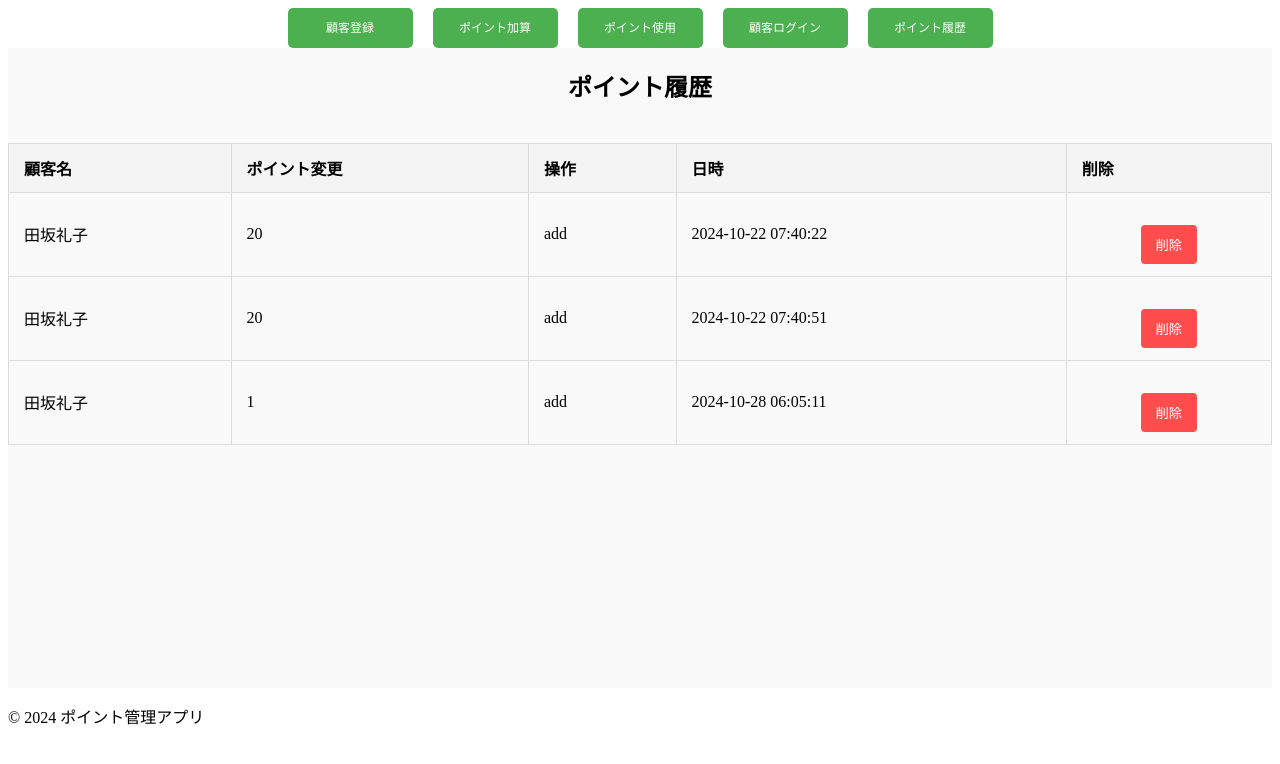
After one commit to re912/point_test, a Flask app: page /points_history in a window 1280 px wide. The commit adds this page. Shown: the top 764 px of the page. Run offline with Flask 3, Linux system fonts and the light colour scheme; data comes from the database, SQL or seed files in the repository; both versions use the stored data as it was after the commit.

Commit message:
ポイント履歴

```diff
--- a/app.py
+++ b/app.py
@@ -17,15 +17,15 @@ def init_db():
             points INTEGER DEFAULT 0
         )
     ''')
-    conn.commit()
-    conn.close()
-
-# ポイント追加用のカラムを追加
-def add_points_column():
-    conn = sqlite3.connect('point_test.db')
-    cursor = conn.cursor()
     cursor.execute('''
-        ALTER TABLE customers ADD COLUMN points INTEGER DEFAULT 0
+        CREATE TABLE IF NOT EXISTS points_history (
+            id INTEGER PRIMARY KEY AUTOINCREMENT,
+            customer_id INTEGER NOT NULL,
+            points_change INTEGER NOT NULL,
+            operation_type TEXT NOT NULL,
+            datetime TEXT NOT NULL,
+            FOREIGN KEY (customer_id) REFERENCES customers (id)
+        )
     ''')
     conn.commit()
     conn.close()
@@ -76,6 +76,13 @@ def add_points():
 
             # 顧客のポイントを更新
             cursor.execute('UPDATE customers SET points = ? WHERE id = ?', (new_points, customer_id))
+
+            # ポイント履歴に記録
+            cursor.execute('''
+                INSERT INTO points_history (customer_id, points_change, operation_type, datetime)
+                VALUES (?, ?, ?, datetime('now'))
+            ''', (customer_id, points_to_add, 'add'))
+
             conn.commit()
             conn.close()
 
@@ -111,10 +118,11 @@ def customer_login():
             session['customer_name'] = customer[1]
             return redirect(url_for('view_points'))  # ログイン後にポイント確認ページにリダイレクト
         else:
-            return 'ログインに失敗しました。名前またはパスワードが正しくありません。'
+            flash('ログインに失敗しました。名前またはパスワードが正しくありません。', 'error')
 
     return render_template('customer_login.html')
 
+# ポイントを表示するページ
 @app.route('/view_points')
 def view_points():
     if 'customer_name' in session:
@@ -125,10 +133,8 @@ def view_points():
             discount_points = 50  # 割引に必要なポイント
             points_needed = discount_points - current_points if current_points < discount_points else 0  # 必要なポイント計算
 
-            # テンプレートに渡すデータを更新
             return render_template('view_points.html', customer_name=customer[1], customer_points=current_points, points_needed=points_needed)
     return redirect(url_for('customer_login'))
-
 
 # ポイントを使用するページ
 @app.route('/use_points', methods=['GET', 'POST'])
@@ -146,12 +152,19 @@ def use_points():
         if customer:
             customer_id, current_points = customer
 
-            # ポイントが50以上あるか確認
+            # ポイントが十分にあるか確認
             if current_points >= points_to_use:
                 new_points = current_points - points_to_use
 
                 # 顧客のポイントを更新
                 cursor.execute('UPDATE customers SET points = ? WHERE id = ?', (new_points, customer_id))
+
+                # ポイント履歴に記録
+                cursor.execute('''
+                    INSERT INTO points_history (customer_id, points_change, operation_type, datetime)
+                    VALUES (?, ?, ?, datetime('now'))
+                ''', (customer_id, -points_to_use, 'use'))
+
                 conn.commit()
                 conn.close()
 
@@ -165,7 +178,52 @@ def use_points():
 
     return render_template('use_points.html')
 
+# ポイント履歴を表示するページ
+@app.route('/points_history')
+def points_history():
+    conn = sqlite3.connect('point_test.db')
+    cursor = conn.cursor()
+    cursor.execute('''
+        SELECT ph.id, c.name, ph.points_change, ph.operation_type, ph.datetime
+        FROM points_history ph
+        JOIN customers c ON ph.customer_id = c.id
+    ''')
+    history = cursor.fetchall()
+    conn.close()
+    return render_template('points_history.html', history=history)
 
+# ポイント履歴を削除する処理
+@app.route('/delete_history/<int:history_id>', methods=['POST'])
+def delete_history(history_id):
+    conn = sqlite3.connect('point_test.db')
+    cursor = conn.cursor()
+
+    # 対象の履歴を取得
+    cursor.execute('SELECT customer_id, points_change FROM points_history WHERE id = ?', (history_id,))
+    history = cursor.fetchone()
+
+    if history:
+        customer_id, points_change = history
+
+        # 顧客の現在のポイントを取得
+        cursor.execute('SELECT points FROM customers WHERE id = ?', (customer_id,))
+        current_points = cursor.fetchone()[0]
+
+        # ポイントを元に戻す
+        new_points = current_points - points_change
+        cursor.execute('UPDATE customers SET points = ? WHERE id = ?', (new_points, customer_id))
+
+        # 履歴を削除
+        cursor.execute('DELETE FROM points_history WHERE id = ?', (history_id,))
+
+        conn.commit()
+        conn.close()
+
+        flash('履歴が削除され、ポイントが調整されました。', 'success')
+    else:
+        flash('履歴が見つかりませんでした。', 'error')
+
+    return redirect(url_for('points_history'))
 
 if __name__ == '__main__':
     init_db()
--- a/static/style.css
+++ b/static/style.css
@@ -19,7 +19,12 @@ nav ul li a {
     text-decoration: none; /* 下線を削除 */
     border-radius: 5px; /* 角を丸くする */
     transition: background-color 0.3s ease; /* ホバー時のアニメーション */
+    width: 85px; /* ボタンの幅を85pxに設定 */
+    height: 20px; /* ボタンの高さを20pxに設定 */
+    text-align: center; /* 文字を中央に配置 */
+    line-height: 20px; /* 文字の縦中央揃え */
 }
+
 
 nav ul li a:hover {
     background-color: #45a049; /* ホバー時の背景色 */
@@ -72,6 +77,7 @@ button[type="submit"], input[type="submit"] {
     margin: 0; /* ボタンの上下マージンを削除 */
 }
 
+
 /* スマホ画面向けのスタイル調整 */
 @media (max-width: 768px) {
     nav ul {
@@ -94,3 +100,42 @@ button[type="submit"], input[type="submit"] {
         flex-wrap: wrap; /* 必要に応じて折り返し */
     }
 }
+
+.history-table {
+    width: 100%;
+    border-collapse: collapse;
+    margin: 20px 0;
+    font-size: 16px;
+    text-align: left;
+}
+
+.history-table th, .history-table td {
+    padding: 12px 15px;
+    border: 1px solid #ddd;
+}
+
+.history-table th {
+    background-color: #f4f4f4;
+    font-weight: bold;
+}
+
+.history-table tbody tr:nth-child(even) {
+    background-color: #f9f9f9;
+}
+
+.history-table tbody tr:hover {
+    background-color: #f1f1f1;
+}
+
+.delete-button {
+    background-color: #ff4d4d;
+    color: white;
+    border: none;
+    padding: 8px 12px;
+    cursor: pointer;
+    border-radius: 4px;
+}
+
+.delete-button:hover {
+    background-color: #e60000;
+}
--- a/templates/base.html
+++ b/templates/base.html
@@ -14,6 +14,7 @@
                 <li><a href="{{ url_for('add_points') }}">ポイント加算</a></li>
                 <li><a href="{{ url_for('use_points') }}">ポイント使用</a></li>
                 <li><a href="{{ url_for('customer_login') }}">顧客ログイン</a></li>
+                <li><a href="{{ url_for('points_history')}}">ポイント履歴</a></li>
             </ul>
         </nav>
     </header>
--- /dev/null
+++ b/templates/points_history.html
@@ -0,0 +1,33 @@
+{% extends 'base.html' %}
+
+{% block title %}ポイント履歴{% endblock %}
+
+{% block content %}
+<h2>ポイント履歴</h2>
+<table class="history-table">
+    <thead>
+        <tr>
+            <th>顧客名</th>
+            <th>ポイント変更</th>
+            <th>操作</th>
+            <th>日時</th>
+            <th>削除</th>
+        </tr>
+    </thead>
+    <tbody>
+        {% for entry in history %}
+        <tr>
+            <td>{{ entry[1] }}</td>
+            <td>{{ entry[2] }}</td>
+            <td>{{ entry[3] }}</td>
+            <td>{{ entry[4] }}</td>
+            <td>
+                <form method="POST" action="{{ url_for('delete_history', history_id=entry[0]) }}">
+                    <button type="submit" class="delete-button">削除</button>
+                </form>
+            </td>
+        </tr>
+        {% endfor %}
+    </tbody>
+</table>
+{% endblock %}
```
Also changed, not shown: point_test.db, static/oteire2.png (added).
